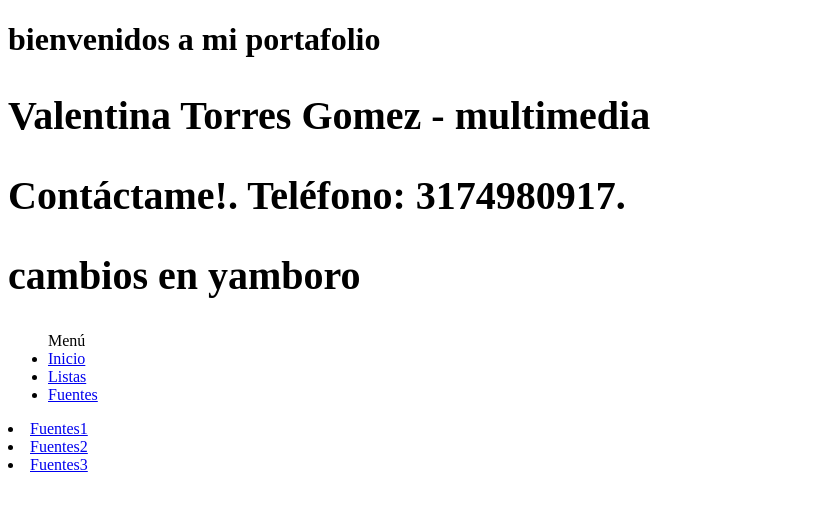
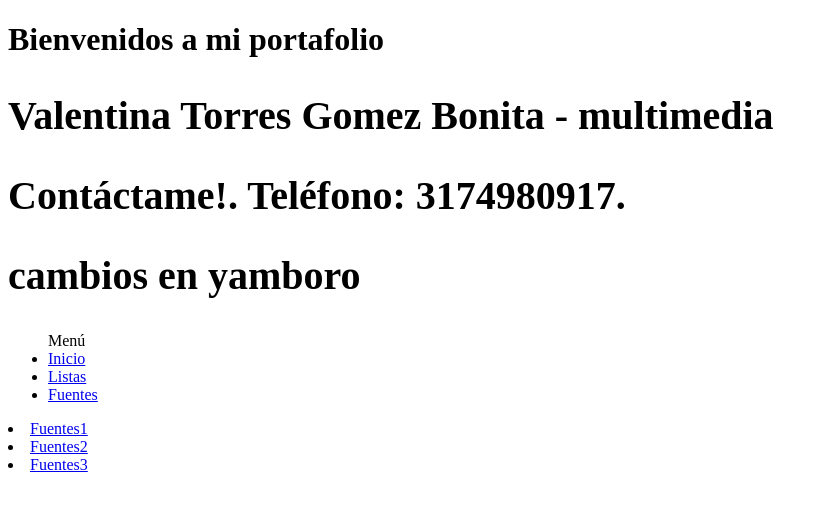
Before and after one commit to TinaTorres122/miportafolio, a plain HTML site: page index.html in a window 1280 px wide. Shown: the whole page, without its empty margins (0-827 px from the left). Drawn offline with Linux system fonts and the light colour scheme.

```diff
--- a/index.html
+++ b/index.html
@@ -8,8 +8,8 @@
     <link rel="stylesheet" href= "css/style.css">
 </head>
 <body>
-    <h1>bienvenidos a mi portafolio</h1>
-<h2>Valentina Torres Gomez - multimedia</h2>
+    <h1>Bienvenidos a mi portafolio</h1>
+<h2>Valentina Torres Gomez Bonita - multimedia</h2>
 <h2>Contáctame!. Teléfono: 3174980917.</h2>
 <h2>cambios en yamboro</h2>
 <ul>Menú
```
